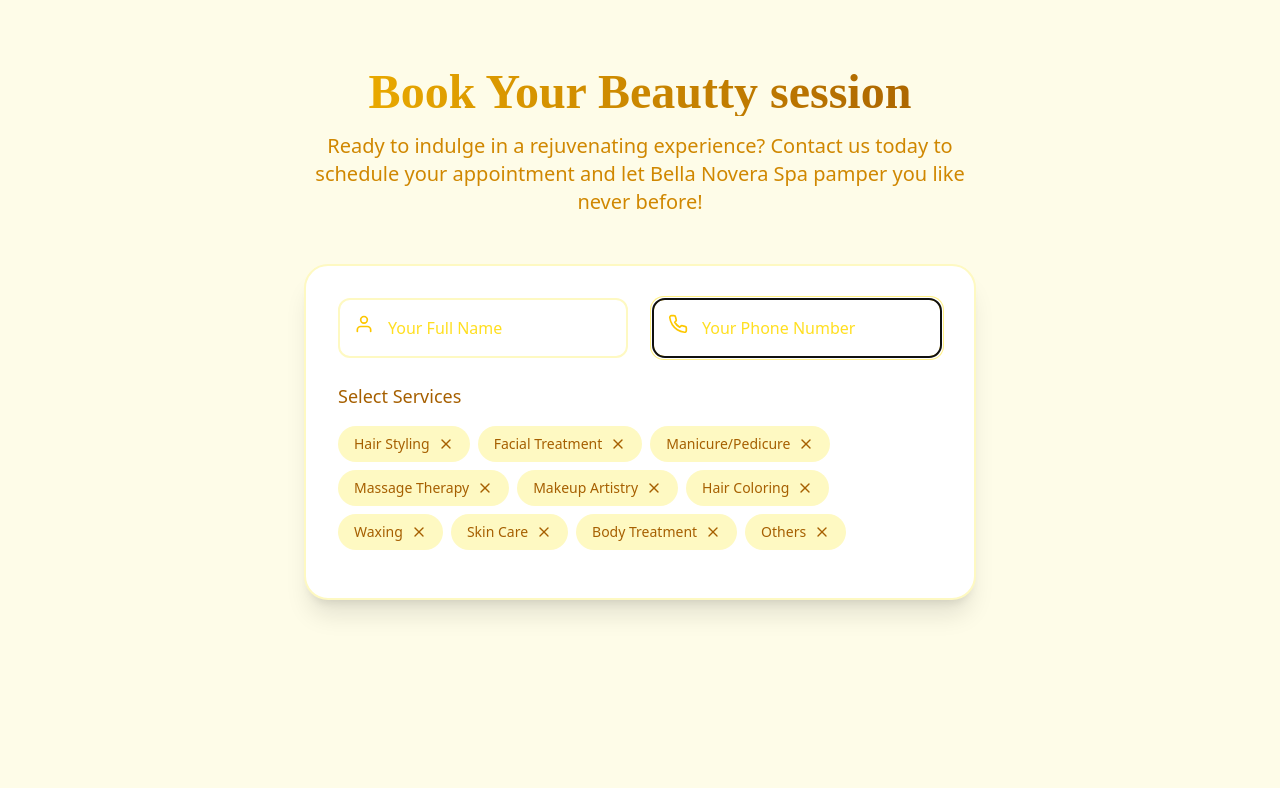
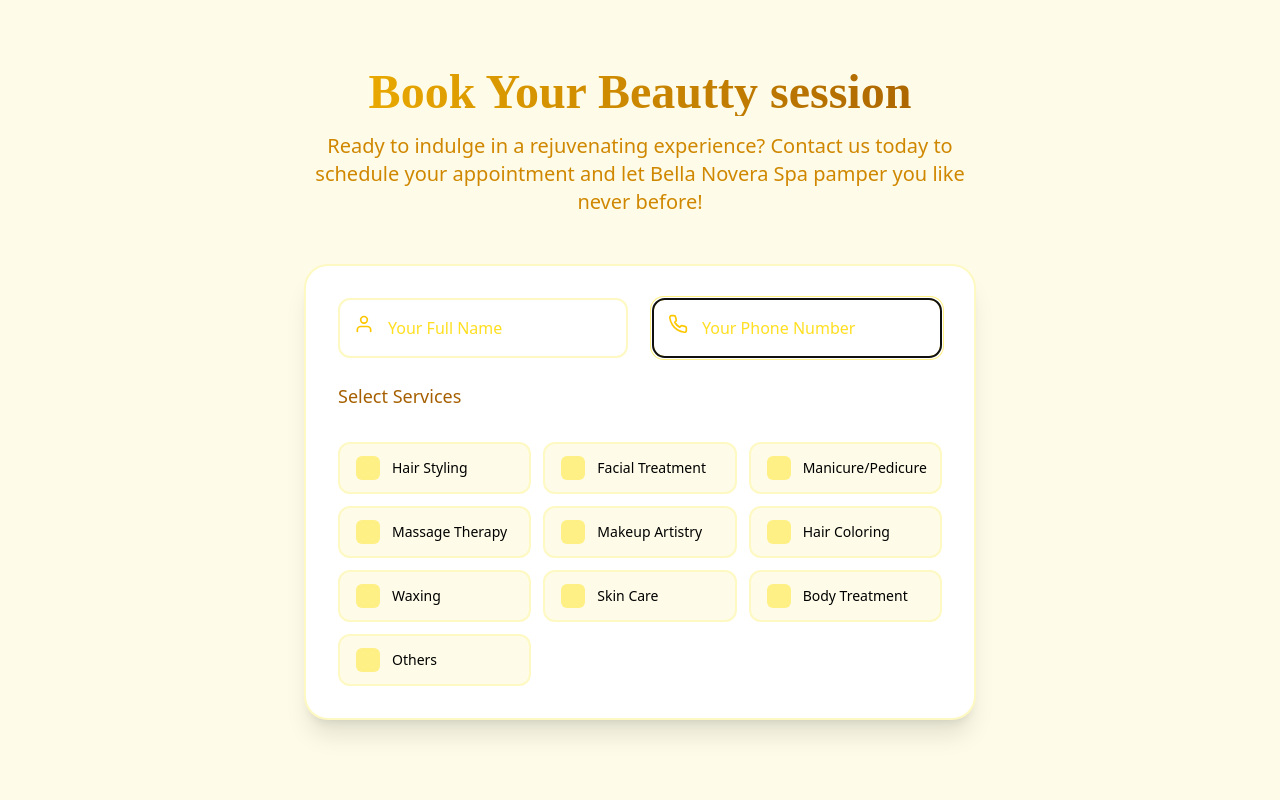
Before and after one commit to NaijaKriz/spa-website, a React (Vite) app: page / in a window 1280 px wide. Shown: the part 3022-3822 px from the top of the page. Built offline with nearby package versions, Linux system fonts and the light colour scheme.

Commit message:
Updated my code because of some error

```diff
--- a/src/components/Contact.jsx
+++ b/src/components/Contact.jsx
@@ -8,7 +8,7 @@
     const [isSubmitting,setIsSubmitting] = useState(false);
     const [name,setName] = useState('');
     const [phone,setPhone] = useState('');
-    const [selectedServices,setSelectedServices] = useState('');
+    const [selectedServices,setSelectedServices] = useState([]);
     const [date,setDate] = useState('');
     const [time,setTime] = useState('');
 
@@ -46,9 +46,9 @@
 
  const handleSubmit = useCallback((e) => {
     e.preventDefault();
-    const validateErrors = validateForm();
-    if(Object.keys(validateErrors).length){
-        setErrors(validateErrors);
+    const validationErrors = validateForm();
+    if(Object.keys(validationErrors).length){
+        setErrors(validationErrors);
         return;
     }
     setErrors({});
@@ -98,12 +98,13 @@
                             Select Services
                         </label>
 
+                        {/* SELECTED SERVICES TAGS */}
                         <div className="flex flex-wrap gap-2 mb-4 cursor-pointer">
-                            {services.map((service) => (
+                            {selectedServices.map((service) => (
                                 <div key={service} className="flex items-center bg-yellow-100 rounded-full
                                     px-4 py-2 text-sm text-yellow-700 font-medium transition-all hover:bg-yellow-200">
                                     <span>{service}</span>
-                                    <button type="button" onClick={() => toggleService(service) }
+                                    <button type="button" onClick={() => toggleService(service)}
                                         className="ml-2 hover:text-yellow-900">
                                         <FiX className="w-4 h-4" />
                                     </button>
@@ -111,19 +112,25 @@
                             ))}
                         </div>
 
+                            {/* SERVICES GRID OPTION */}
                         <div className="grid grid-cols-1 sm:grid-cols-2 md:grid-cols-3 gap-2 sm:gap-3">
-                            {services.map((service) => () => (
+                            {services.map((service) => (
                                 <div key={service} onClick={()=>toggleService(service)}
                                 className={`flex items-center cursor-pointer rounded-xl px-4 py-3 transition-all
                                 ${selectedServices.includes(service) ? 'bg-yellow-500 text-white shadow-lg' : 'bg-yellow-50 hover:bg-yellow-100 border-2 border-yellow-100'}`}>
                                     <div className={`flex-shrink-0 w-6 h-6 rounded-md flex items-center justify-center
                                         ${selectedServices.includes(service) ? 'bg-white text-yellow-500' : 'bg-yellow-200 text-transparent'}`}>
                                         <FiCheck className="w-4 h-4" />
-                                        <span className='ml-3 text-sm font-medium'>{service}</span>
+                                     </div>
+                                        <span className='ml-3 text-sm font-medium'>
+                                            {service}
+                                        </span>
                                     </div>
-                                </div>
                             ))}
                         </div>
+                        {error.services && <p className="text-red-400 text-sm mt-2">
+                            {error.services}
+                        </p>}
                     </div>
                 </div>
             </form>
```
